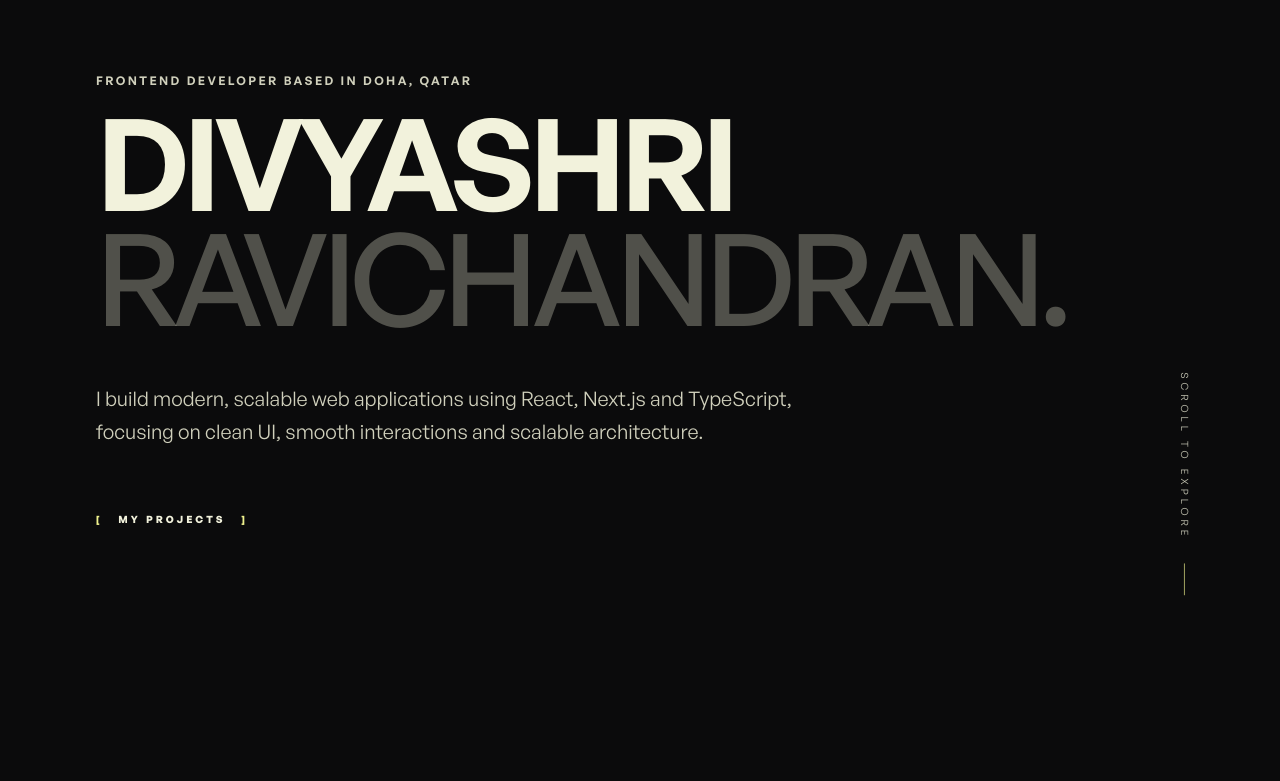
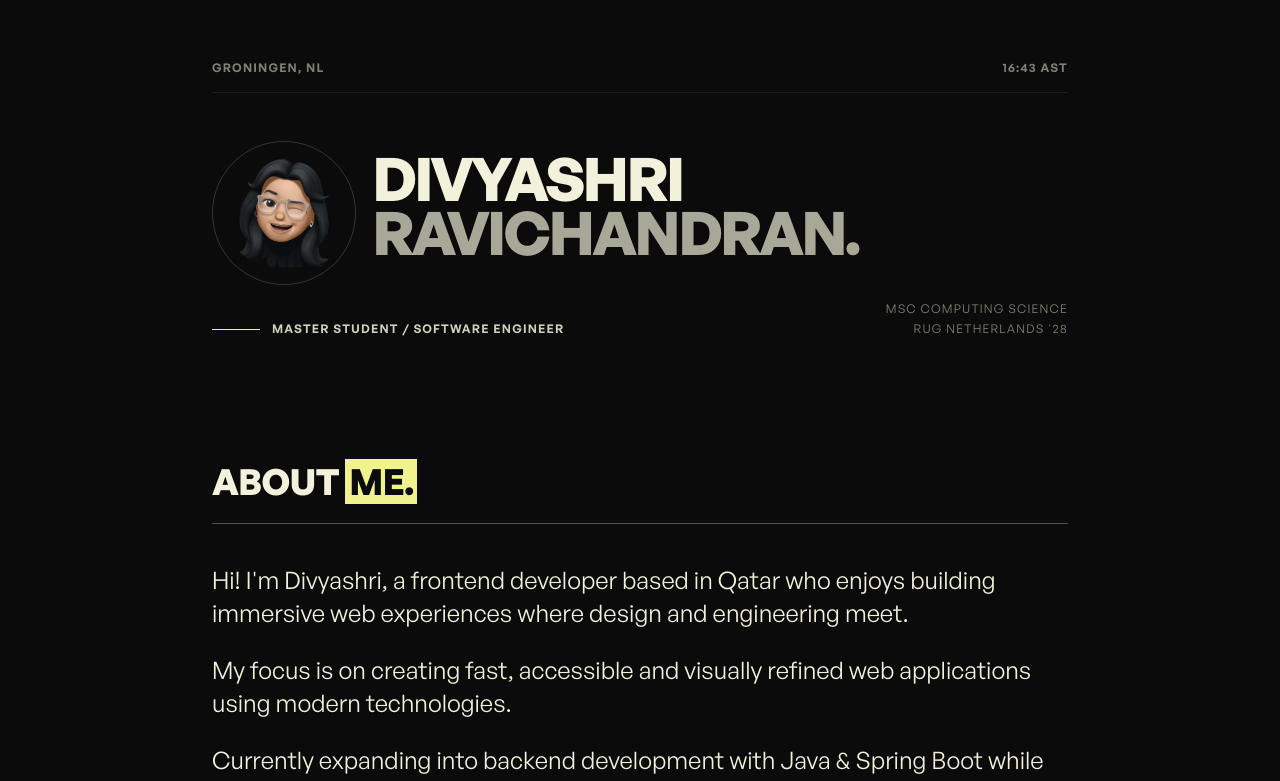
Before and after one commit to DivyashriRavichandran/portfolio, a Next.js app: page /v2 in a window 1280 px wide. Shown: the part 100-881 px from the top of the page. Built offline with nearby package versions, Linux system fonts and the light colour scheme; no server answers; grey boxes are pictures that could not be loaded.

Commit message:
hero ui fix, projects ui update

```diff
--- a/app/v2/_components/About.tsx
+++ b/app/v2/_components/About.tsx
@@ -13,12 +13,12 @@ const About = () => {
   const about = useQuery(api.about.get);
 
   return (
-    <section className="px-5 md:container md:mx-auto py-12 md:py-20">
+    <section className="px-5 md:max-w-4xl md:mx-auto py-12 md:py-20">
       <Heading text1="About" text2="Me" />
 
-      <div className="grid lg:grid-cols-12 gap-8 md:gap-12 items-start">
+      <div className="flex flex-col gap-8 md:gap-12">
         {/* LEFT SIDE */}
-        <div className="lg:col-span-7 space-y-6 text-lg md:text-2xl leading-snug">
+        <div className="space-y-6 text-lg md:text-2xl leading-snug">
           <p>
             Hi! I&apos;m Divyashri, a frontend developer based in Qatar who
             enjoys building immersive web experiences where design and
@@ -36,14 +36,9 @@ const About = () => {
           </p>
         </div>
 
-        {/* RIGHT SIDE */}
-        <div className="lg:col-span-5">
-          <TechStackSection />
-        </div>
-
         <Link
           href="/v2/about"
-          className="flex items-center gap-2 group lg:col-span-12"
+          className="flex items-center gap-2 group ml-auto"
         >
           <span className="text-sm md:text-base font-medium group-hover:text-primary transition">
             More about me
@@ -54,6 +49,9 @@ const About = () => {
             className="group-hover:translate-x-0.5 group-hover:-translate-y-0.5 group-hover:text-primary transition"
           />
         </Link>
+
+        {/* RIGHT SIDE */}
+        <TechStackSection />
       </div>
     </section>
   );
--- a/app/v2/_components/Heading.tsx
+++ b/app/v2/_components/Heading.tsx
@@ -10,8 +10,8 @@ const Heading = ({
   total?: number;
 }) => {
   return (
-    <div className="flex justify-between items-end mb-8 md:mb-12 border-b pb-4 md:pb-6">
-      <h2 className="text-3xl md:text-5xl font-bold tracking-tight uppercase leading-snug">
+    <div className="flex justify-between items-end mb-6 md:mb-10 border-b pb-2 md:pb-4">
+      <h2 className="text-3xl md:text-4xl font-bold tracking-tight uppercase leading-snug">
         {text1}{" "}
         <span className="text-background bg-primary px-1">{text2}.</span>
       </h2>
--- a/app/v2/_components/Hero.tsx
+++ b/app/v2/_components/Hero.tsx
@@ -1,75 +1,88 @@
 "use client";
-import React, { useRef } from "react";
+import React, { useRef, useState, useEffect } from "react";
 import gsap from "gsap";
 import { useGSAP } from "@gsap/react";
-import Link from "next/link";
+import Image from "next/image";
 
 const Hero = () => {
   const container = useRef(null);
+  const [time, setTime] = useState("");
 
-  useGSAP(
-    () => {
-      gsap.from(".reveal", {
-        y: 40,
-        opacity: 0,
-        stagger: 0.1,
-        duration: 1,
-        ease: "power3.out",
-      });
-    },
-    { scope: container },
-  );
+  useEffect(() => {
+    const timer = setInterval(() => {
+      const now = new Date();
+      setTime(
+        now.toLocaleTimeString("en-GB", {
+          hour: "2-digit",
+          minute: "2-digit",
+          timeZone: "Asia/Qatar",
+        }),
+      );
+    }, 1000);
+    return () => clearInterval(timer);
+  }, []);
 
   return (
     <section
       ref={container}
-      className="relative h-svh w-full flex flex-col justify-center px-6 md:px-24 bg-background"
+      className="relative w-full flex flex-col justify-end px-5 max-w-4xl mx-auto pt-28 md:pb-10 md:pt-40"
     >
-      <div className="space-y-12">
-        <div className="space-y-4">
-          <p className="reveal text-xs uppercase tracking-[0.2em] text-muted-foreground font-semibold">
-            Frontend Developer based in Doha, Qatar
-          </p>
-          <h1 className="reveal text-5xl md:text-9xl font-semibold tracking-tighter uppercase leading-[0.9]">
-            Divyashri <br />
-            <span className="text-foreground/30 font-medium">
-              Ravichandran.
-            </span>
-          </h1>
+      {/* HEADER: Adjusted text size and tracking for mobile */}
+      <div className="reveal flex justify-between items-center text-muted-foreground/60 font-semibold text-[10px] md:text-xs uppercase tracking-widest border-b border-muted-foreground/10 pb-4">
+        <p>Groningen, NL</p>
+        <p>{time} AST</p>
+      </div>
+
+      {/* MAIN CONTENT AREA */}
+      <div className="mt-8 md:mt-12 grid grid-cols-1 md:grid-cols-12 gap-y-4 md:items-end">
+        {/* AVATAR & NAME: Switched to items-start for better mobile flow */}
+        <div className="md:col-span-12 flex flex-row items-center gap-4">
+          <Image
+            src="/emoji.png"
+            className="shrink-0 rounded-full size-24 md:size-36 border border-muted-foreground/20"
+            alt="avatar"
+            width={80}
+            height={80}
+          />
+
+          <div className="space-y-2 md:space-y-4">
+            <h1 className="reveal text-3xl sm:text-4xl md:text-6xl font-bold tracking-tighter uppercase leading-[0.9]">
+              Divyashri <br />
+              <span className="text-muted-foreground/80">Ravichandran.</span>
+            </h1>
+
+            {/* Mobile-only  */}
+            <div className="md:hidden reveal flex items-center gap-2">
+              <div className="h-px w-8 bg-primary" />
+              <p className="text-[9px] uppercase tracking-widest font-semibold text-muted-foreground/80">
+                Master Student / Software Engineer
+              </p>
+            </div>
+          </div>
         </div>
 
-        <div className="reveal max-w-3xl">
-          <p className="text-base md:text-xl text-muted-foreground leading-relaxed">
-            I build modern, scalable web applications using React, Next.js and
-            TypeScript, focusing on clean UI, smooth interactions and scalable
-            architecture.
+        {/* BOTTOM ROW: ROLE & EDUCATION */}
+        <div className="hidden md:flex md:col-span-8 reveal items-center gap-3">
+          <div className="h-px w-12 bg-primary" />
+          <p className="text-[10px] md:text-xs uppercase tracking-widest font-semibold text-muted-foreground">
+            Master Student / Software Engineer
           </p>
         </div>
 
-        <div className="reveal pt-4">
-          <Link
-            href="#project"
-            className="group flex items-center text-[10px] uppercase tracking-[0.3em] font-black"
-          >
-            <span className="text-primary transition-transform group-hover:-translate-x-1">
-              [
-            </span>
-            <span className="px-4">My Projects</span>
-            <span className="text-primary transition-transform group-hover:translate-x-1">
-              ]
-            </span>
-          </Link>
+        {/* MOBILE EDUCATION INFO: Clean stack on small screens */}
+        <div className="md:col-span-4 flex-col hidden md:flex md:items-end md:space-y-6 font-mono text-[10px] md:text-xs uppercase tracking-widest text-muted-foreground/60">
+          <div className="reveal text-right md:space-y-1">
+            <p>MSc Computing Science</p>
+            <p>RUG Netherlands &apos;28</p>
+          </div>
         </div>
       </div>
 
-      {/* Footer - good */}
-      <div className="absolute bottom-12 right-6 md:right-24 flex items-center gap-6 rotate-90 origin-right translate-y-full">
-        <p className="text-[10px] uppercase tracking-[0.4em] text-foreground/80 whitespace-nowrap">
-          Scroll to explore
-        </p>
-        <div className="h-px w-24 bg-border overflow-hidden">
-          <div className="h-full bg-primary w-1/3 animate-scroll-progress" />
-        </div>
+      {/* BACKGROUND WATERMARK: Responsive sizing */}
+      <div className="absolute top-1/2 left-1/2 -translate-x-1/2 -translate-y-1/2 -z-10 opacity-[0.02] pointer-events-none select-none">
+        <span className="text-[25vw] md:text-[12vw] font-black uppercase tracking-tighter leading-none">
+          {/* INDEX */}
+        </span>
       </div>
     </section>
   );
--- a/app/v2/project/[projectId]/page.tsx
+++ b/app/v2/project/[projectId]/page.tsx
@@ -21,6 +21,8 @@ import { FaGlobe, FaGithub } from "react-icons/fa6";
 import LangSwitcher from "../../_components/LangSwitcher";
 import { Skeleton } from "@/components/ui/skeleton";
 import Image from "next/image";
+import { useEffect, useState } from "react";
+import { motion } from "framer-motion";
 
 export default function ProjectDetailsPage() {
   const t = useTranslations();
@@ -30,6 +32,38 @@ export default function ProjectDetailsPage() {
 
   const project = useQuery(api.projects.getById, { id: projectId });
   const allProjects = useQuery(api.projects.list);
+
+  const [activeSection, setActiveSection] = useState("");
+
+  // Track scroll position to update active heading
+  useEffect(() => {
+    const observer = new IntersectionObserver(
+      (entries) => {
+        entries.forEach((entry) => {
+          if (entry.isIntersecting) {
+            setActiveSection(entry.target.id);
+          }
+        });
+      },
+      { threshold: 0.5, rootMargin: "-10% 0% -40% 0%" },
+    );
+
+    const sections = ["story", "stack", "challenge", "solution", "design"];
+    sections.forEach((id) => {
+      const el = document.getElementById(id);
+      if (el) observer.observe(el);
+    });
+
+    return () => observer.disconnect();
+  }, []);
+
+  const tocItems = [
+    { id: "story", label: "Build Story" },
+    { id: "stack", label: "Tech & Features" },
+    { id: "challenge", label: "The Challenge" },
+    { id: "solution", label: "The Solution" },
+    { id: "design", label: "System Design" },
+  ];
 
   if (project == undefined || allProjects === undefined) {
     return (
@@ -115,10 +149,45 @@ export default function ProjectDetailsPage() {
   const nextProject = allProjects[(currentIndex + 1) % allProjects.length];
 
   return (
-    <main className="min-h-screen">
+    <main className="min-h-screen relative">
+      {/* SIDEBAR TRACKER */}
+      <aside className="hidden xl:block fixed left-[calc(50%+30rem)] top-40 w-64">
+        <div className="space-y-4 border-l border-white/10 pl-6">
+          <p className="text-[10px] uppercase tracking-[0.2em] text-muted-foreground font-bold mb-6">
+            On this page
+          </p>
+          {tocItems.map((item) => (
+            <a
+              key={item.id}
+              href={`#${item.id}`}
+              className={`block text-sm transition-all duration-300 relative ${
+                activeSection === item.id
+                  ? "text-primary font-medium"
+                  : "text-muted-foreground hover:text-foreground"
+              }`}
+              onClick={(e) => {
+                e.preventDefault();
+                document
+                  .getElementById(item.id)
+                  ?.scrollIntoView({ behavior: "smooth" });
+              }}
+            >
+              {activeSection === item.id && (
+                <motion.div
+                  layoutId="active-pill"
+                  className="absolute -left-6.5 top-1/2 -translate-y-1/2 w-1 h-4 bg-primary"
+                  transition={{ type: "spring", stiffness: 380, damping: 30 }}
+                />
+              )}
+              {item.label}
+            </a>
+          ))}
+        </div>
+      </aside>
+
       {/* NAVBAR */}
       <nav className="border-b sticky top-0 z-50 backdrop-blur-sm bg-background/80">
-        <div className="md:container md:mx-auto px-5 flex items-center justify-between py-4">
+        <div className="max-w-4xl mx-auto px-5 flex items-center justify-between py-4">
           <Link
             href="/v2"
             className="group text-xs md:text-sm font-medium flex items-center gap-2"
@@ -136,7 +205,6 @@ export default function ProjectDetailsPage() {
                 target="_blank"
                 className="text-[10px] font-bold uppercase tracking-widest flex items-center gap-2 hover:text-primary transition-colors"
               >
-                <span className="hidden md:block">{t("live-site")}</span>
                 <FaGlobe size={20} />
               </a>
             )}
@@ -147,7 +215,6 @@ export default function ProjectDetailsPage() {
                 target="_blank"
                 className="text-[10px] font-bold uppercase tracking-widest flex items-center gap-2 hover:text-primary transition-colors"
               >
-                <span className="hidden md:block">{t("source-code")}</span>
                 <FaGithub size={20} />
               </a>
             )}
@@ -160,7 +227,7 @@ export default function ProjectDetailsPage() {
                   {t("next-project")}
                 </p>
 
-                <p className="text-sm font-semibold group-hover:text-primary transition-colors">
+                <p className="text-xs font-semibold group-hover:text-primary transition-colors">
                   {nextProject.title[locale]}
                 </p>
               </div>
@@ -173,7 +240,7 @@ export default function ProjectDetailsPage() {
         </div>
       </nav>
 
-      <section className="md:container md:mx-auto px-5 py-8 md:py-16">
+      <section className="max-w-4xl mx-auto px-5 py-8 md:py-16">
         {/* HERO */}
         <header className="space-y-4">
           <div className="text-muted-foreground flex items-center gap-3 text-[10px] md:text-xs uppercase tracking-[0.2em] font-medium md:font-semibold">
@@ -196,7 +263,7 @@ export default function ProjectDetailsPage() {
           <Carousel opts={{ align: "start", loop: true }} className="w-full ">
             <CarouselContent>
               {(project.imageUrls ?? []).map((url, i) => (
-                <CarouselItem key={url ?? i} className="md:basis-1/2">
+                <CarouselItem key={url ?? i} className="md:basis-1/1">
                   <div className="relative aspect-video rounded-sm overflow-hidden border border-white/10">
                     <Image
                       src={url ?? ""}
@@ -215,72 +282,78 @@ export default function ProjectDetailsPage() {
           </Carousel>
         </div>
 
-        {/* CONTENT GRID */}
-        <div className="mt-8 md:mt-16 grid grid-cols-1 md:grid-cols-12 gap-8">
-          <div className="md:col-span-7 space-y-8 md:space-y-16">
-            <article>
+        {/* CONTENT  */}
+        <div className="mt-10 space-y-12">
+          <article id="story" className="scroll-mt-32 space-y-6">
             <Heading3 text1={t("the-build")} text2={t("story")} />
-              <div className="space-y-4 md:space-y-8 text-muted-foreground text-sm md:text-lg">
-                <p>{project.motivation?.[locale]}</p>{" "}
+            <div className="space-y-6 text-muted-foreground text-base md:text-xl leading-relaxed">
+              <p>{project.motivation?.[locale]}</p>
               <p>{project.execution?.[locale]}</p>
-                <p>{project.result?.[locale]}</p>
             </div>
           </article>
 
-            {project.architecture && (
-              <article>
-                <Heading3 text1={t("system")} text2={t("design")} />
-                <div className="relative aspect-video rounded-sm border bg-foreground/5 p-4">
-                  <Image
-                    src={project.architectureUrl ?? ""}
-                    alt="Architecture"
-                    fill
-                  />
-                </div>
-              </article>
-            )}
-          </div>
-
-          <aside className="md:col-span-5 space-y-8 md:space-y-12">
-            <div>
+          <div
+            id="stack"
+            className="scroll-mt-32 grid grid-cols-1 md:grid-cols-2 gap-12"
+          >
+            <div className="space-y-4">
               <Heading3 text1="Tech" text2="Stack" />
               <div className="flex flex-wrap gap-2">
                 {project.tech_stack.map((tech) => (
-                  <Badge key={tech}>{tech}</Badge>
+                  <Badge
+                    key={tech}
+                    variant="secondary"
+                    className="px-3 py-1 text-xs"
+                  >
+                    {tech}
+                  </Badge>
                 ))}
               </div>
             </div>
-
-            <div>
+            <div className="space-y-4">
               <Heading3 text1={t("key")} text2={t("features")} />
-              <ul className="space-y-3 md:space-y-4">
+              <ul className="space-y-3">
                 {project.features?.[locale]?.map((feature, i) => (
                   <li
                     key={i}
-                    className="text-sm md:text-lg flex gap-3 text-muted-foreground"
+                    className="text-sm md:text-base flex gap-3 text-muted-foreground"
                   >
-                    <span className="text-primary font-semibold">
-                      0{i + 1}.
-                    </span>
+                    <span className="text-primary font-bold">0{i + 1}.</span>
                     {feature}
                   </li>
                 ))}
               </ul>
             </div>
+          </div>
 
-            <div>
+          <div id="challenge" className="scroll-mt-32 space-y-4">
             <Heading3 text1={t("the")} text2={t("challenge")} />
-              <p className="text-sm md:text-lg text-muted-foreground">
+            <p className="text-base md:text-lg text-muted-foreground">
               {project.challenge?.[locale]}
             </p>
           </div>
-            <div>
+
+          <div id="solution" className="scroll-mt-32 space-y-4">
             <Heading3 text1={t("the")} text2={t("solution")} />
-              <p className="text-sm md:text-lg text-muted-foreground">
+            <p className="text-base md:text-lg text-muted-foreground">
               {project.solution?.[locale]}
             </p>
           </div>
-          </aside>
+
+          {project.architecture && (
+            <article id="design" className="scroll-mt-32 space-y-8 pb-20">
+              <div className="text-center">
+                <Heading3 text1={t("system")} text2={t("design")} />
+              </div>
+              <Image
+                src={project.architectureUrl ?? ""}
+                alt="Architecture"
+                className="rounded w-full h-auto"
+                width={1200}
+                height={800}
+              />
+            </article>
+          )}
         </div>
       </section>
     </main>
--- a/components/ui/badge.tsx
+++ b/components/ui/badge.tsx
@@ -16,13 +16,13 @@ const badgeVariants = cva(
         secondary:
           "bg-muted/30 text-foreground border-border hover:bg-muted/50 hover:border-foreground/50",
         outline:
-          "bg-transparent text-foreground border-border hover:border-primary hover:text-primary",
+          "bg-transparent text-foreground border hover:border-primary hover:text-primary",
         ghost:
           "border-transparent bg-transparent text-foreground/60 hover:text-foreground hover:bg-muted",
         success: "border bg-primary/10 hover:bg-primary/20",
       },
       size: {
-        sm: "px-2 py-0.5 text-[9px]",
+        sm: "px-1 py-0.5 text-[10px] md:text-[10px] font-normal",
         default: "px-2.5 py-1 text-[10px]",
         lg: "px-4 py-1.5 text-xs",
       },
```
Also changed, not shown: app/v2/_components/Career.tsx (+16 -20 lines), app/v2/_components/Footer.tsx (+4 -4 lines), app/v2/_components/ProjectSection.tsx (+46 -25 lines), app/v2/_components/SideProjectsSection.tsx (+27 -34 lines). Lines whose indentation alone changed are shown as unchanged.
